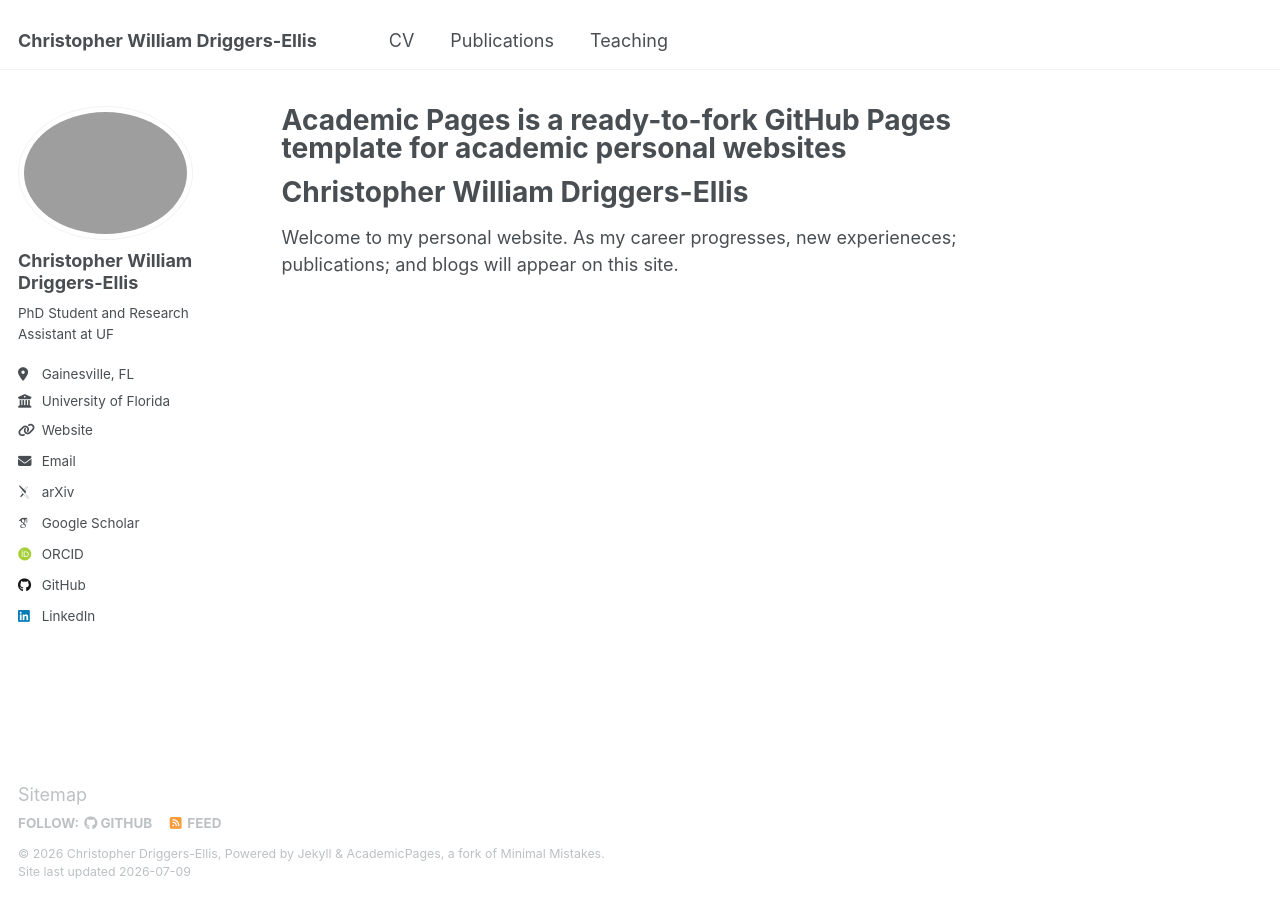
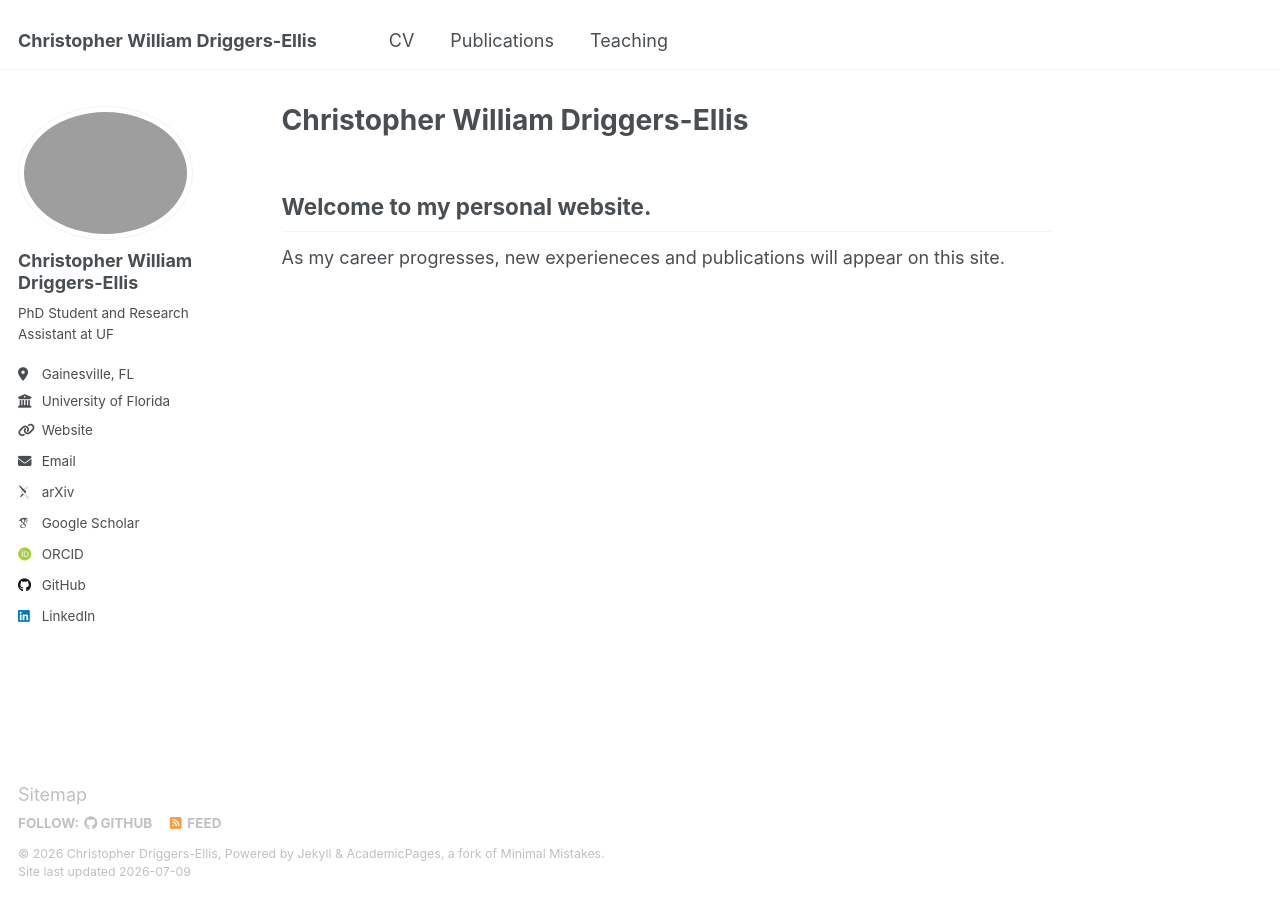
Before and after one commit to CWDE615/cwde615.github.io, a Jekyll site: the page built from _pages/about.md, in a window 1280 px wide. Built offline with Jekyll 4.4.1, drawn with Linux system fonts in a browser that asks for light colours; some web fonts are replaced.

Commit message:
fix(about): fix page title

```diff
--- a/_pages/about.md
+++ b/_pages/about.md
@@ -1,12 +1,11 @@
 ---
 permalink: /
-title: "Academic Pages is a ready-to-fork GitHub Pages template for academic personal websites"
+title: "Christopher William Driggers-Ellis"
 author_profile: true
 redirect_from:
   - /about/
   - /about.html
 ---
 
-# Christopher William Driggers-Ellis
-Welcome to my personal website.
-As my career progresses, new experieneces; publications; and blogs will appear on this site.
+## Welcome to my personal website.
+As my career progresses, new experieneces and publications will appear on this site.
```
